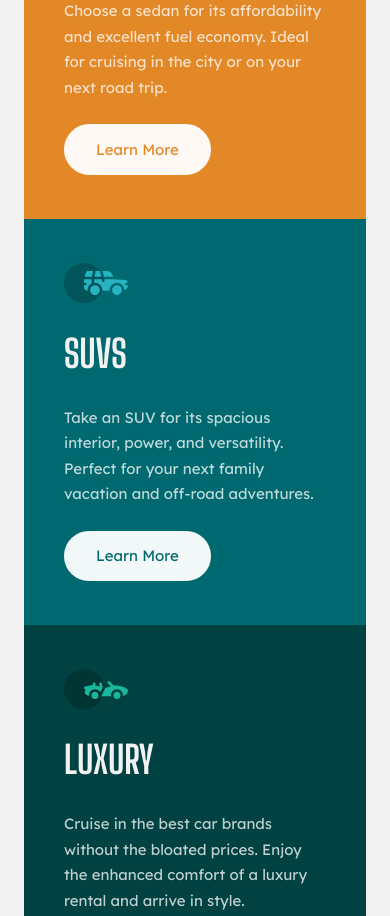
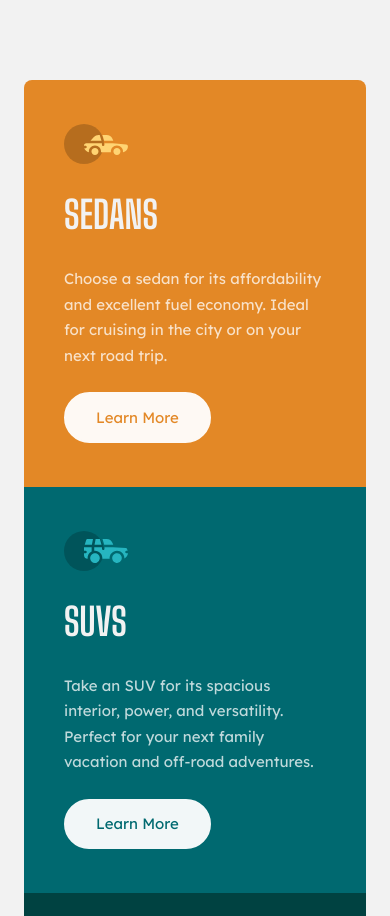
Before and after one commit to Dejmian11/6-3-column-preview-card-component, a website built with Vite: page index.html in a window 390 px wide. Shown: the top 916 px of the page. Built offline with nearby package versions, Linux system fonts and the light colour scheme.

Commit message:
mobile view fixed

```diff
--- a/scss/_base.scss
+++ b/scss/_base.scss
@@ -128,8 +128,7 @@ h3 {
 
 // GENERAL STYLING
 body {
-	display: grid;
-	place-content: center;
+  display: grid;
 
 	background-color: var(--clr-neutral-900);
 	color: var(--clr-neutral-800);
@@ -137,6 +136,10 @@ body {
 	font-family: var(--ff-body);
 	font-weight: var(--fw-regular);
   line-height: 1.7;
+
+  @include respond(lg) {
+    place-items: center;
+  }
 }
 
 // TYPOGRPHY
--- a/scss/_layout.scss
+++ b/scss/_layout.scss
@@ -10,6 +10,7 @@
 
 .cards-container {
   display: grid;
+  margin: 5rem auto;
   max-width: 485px;
   border-radius: .5rem;
   overflow: hidden;
```
